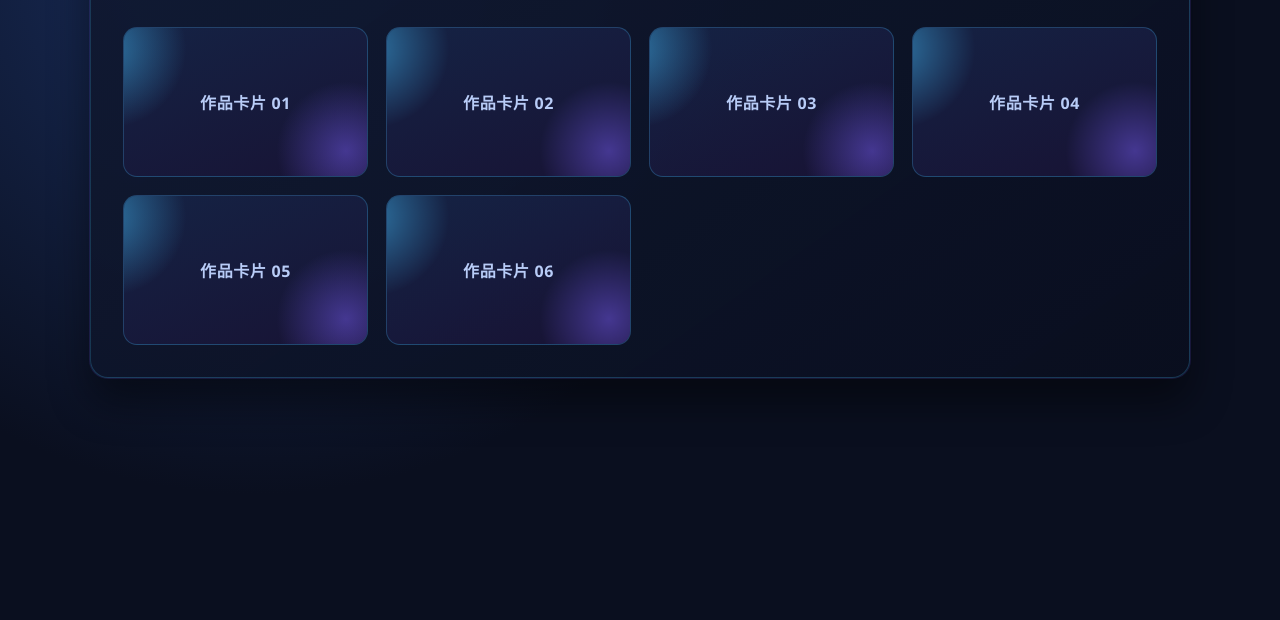
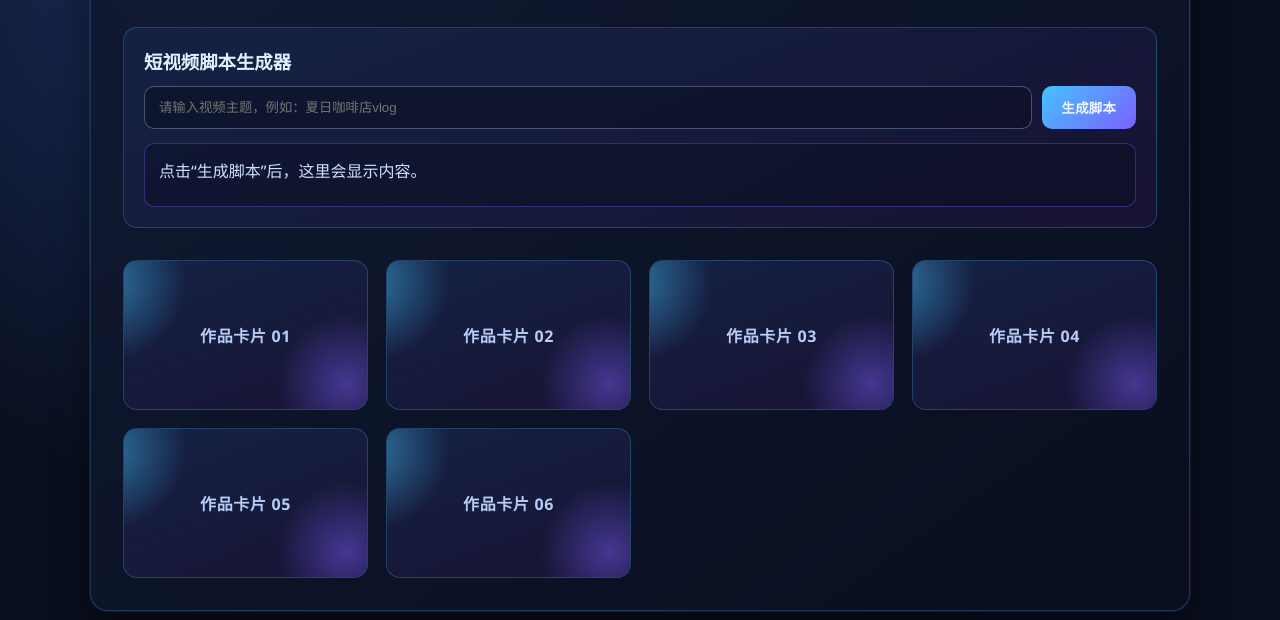
Before and after one commit to Final668/ai-video-studio-test, a plain HTML site: page index.html in a window 1280 px wide. Shown: the part 228-848 px from the top of the page. Drawn offline with Linux system fonts and the light colour scheme.

Commit message:
feat: add simple script generator tool to homepage

```diff
--- a/index.html
+++ b/index.html
@@ -55,6 +55,71 @@
         color: var(--muted);
       }
 
+      .script-tool {
+        margin: 0 0 32px;
+        padding: 20px;
+        border-radius: 14px;
+        border: 1px solid rgba(70, 194, 255, 0.25);
+        background: linear-gradient(160deg, rgba(22, 36, 71, 0.85), rgba(25, 19, 54, 0.85));
+      }
+
+      .script-tool h2 {
+        margin: 0 0 12px;
+        font-size: 1.15rem;
+        color: #dff2ff;
+      }
+
+      .script-form {
+        display: flex;
+        gap: 10px;
+        flex-wrap: wrap;
+      }
+
+      .script-input {
+        flex: 1;
+        min-width: 220px;
+        padding: 12px 14px;
+        border-radius: 10px;
+        border: 1px solid rgba(159, 180, 224, 0.4);
+        background: rgba(10, 15, 31, 0.55);
+        color: var(--text);
+        outline: none;
+      }
+
+      .script-input:focus {
+        border-color: rgba(70, 194, 255, 0.75);
+        box-shadow: 0 0 0 2px rgba(70, 194, 255, 0.2);
+      }
+
+      .script-btn {
+        padding: 12px 20px;
+        border: none;
+        border-radius: 10px;
+        color: #f2f8ff;
+        font-weight: 600;
+        letter-spacing: 0.02em;
+        cursor: pointer;
+        background: linear-gradient(135deg, var(--accent), var(--accent-2));
+        transition: transform 0.15s ease, box-shadow 0.15s ease;
+      }
+
+      .script-btn:hover {
+        transform: translateY(-1px);
+        box-shadow: 0 8px 20px rgba(70, 194, 255, 0.28);
+      }
+
+      .script-output {
+        margin-top: 14px;
+        padding: 14px;
+        border-radius: 10px;
+        border: 1px solid rgba(123, 97, 255, 0.35);
+        background: rgba(10, 15, 31, 0.45);
+        color: #cde0ff;
+        white-space: pre-line;
+        line-height: 1.7;
+        min-height: 64px;
+      }
+
       .works-grid {
         display: grid;
         grid-template-columns: repeat(auto-fit, minmax(220px, 1fr));
@@ -105,6 +170,15 @@
       <h1>AI短视频创作工作室</h1>
       <p class="intro">我是视频剪辑师，擅长AI绘画和AI视频制作，专注于将创意想法快速转化为高质感、强传播力的短视频内容。</p>
 
+      <section class="script-tool" aria-label="脚本生成工具">
+        <h2>短视频脚本生成器</h2>
+        <div class="script-form">
+          <input id="topicInput" class="script-input" type="text" placeholder="请输入视频主题，例如：夏日咖啡店vlog" />
+          <button id="generateBtn" class="script-btn" type="button">生成脚本</button>
+        </div>
+        <div id="scriptOutput" class="script-output">点击“生成脚本”后，这里会显示内容。</div>
+      </section>
+
       <section class="works-grid" aria-label="作品展示">
         <div class="work-card"><span>作品卡片 01</span></div>
         <div class="work-card"><span>作品卡片 02</span></div>
@@ -114,5 +188,27 @@
         <div class="work-card"><span>作品卡片 06</span></div>
       </section>
     </main>
+
+    <script>
+      const topicInput = document.getElementById("topicInput");
+      const generateBtn = document.getElementById("generateBtn");
+      const scriptOutput = document.getElementById("scriptOutput");
+
+      function generateMockScript(topic) {
+        const title = topic || "城市夜景短片";
+        return `【主题】${title}
+【时长】30秒
+【镜头脚本】
+1. 3秒开场：快速特写 + 标题字幕，吸引注意。
+2. 12秒主体：展示3个核心画面，配合节奏卡点转场。
+3. 10秒亮点：突出前后对比或关键成果，加入一句金句旁白。
+4. 5秒结尾：行动引导（点赞/关注/评论），LOGO收尾。`;
+      }
+
+      generateBtn.addEventListener("click", () => {
+        const topic = topicInput.value.trim();
+        scriptOutput.textContent = generateMockScript(topic);
+      });
+    </script>
   </body>
 </html>
```
